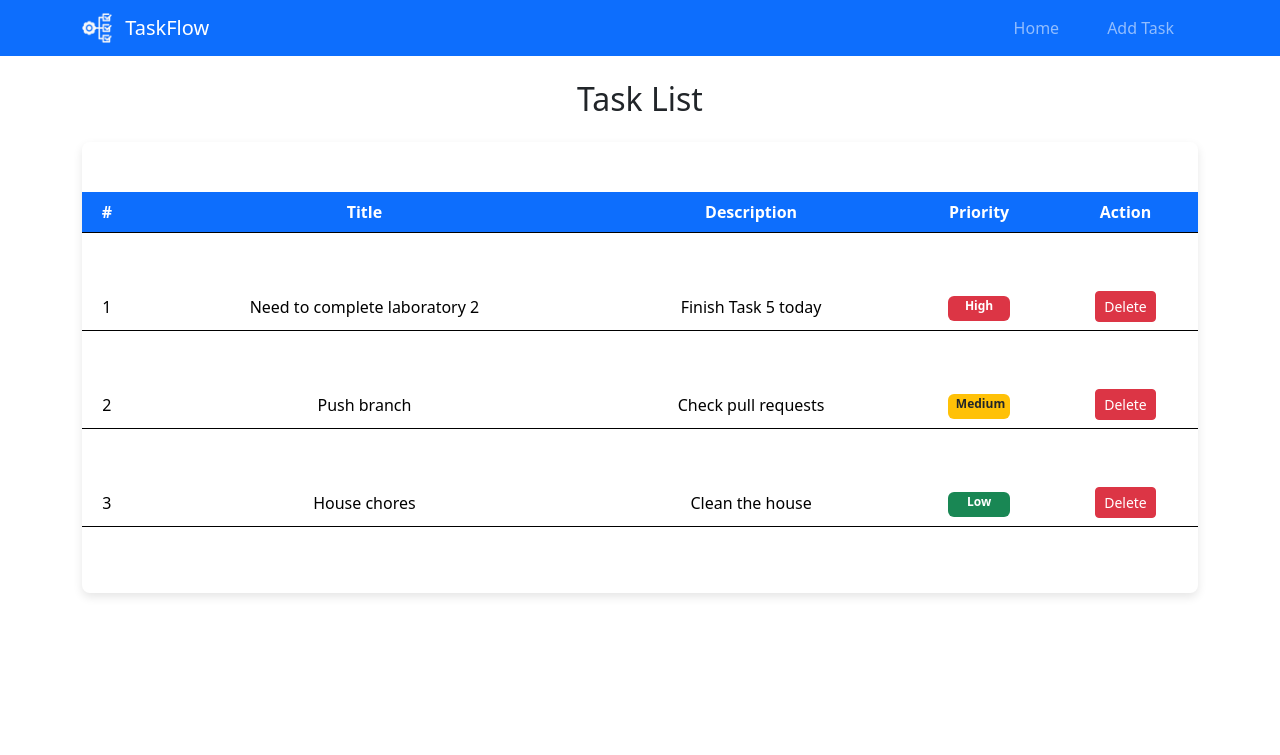
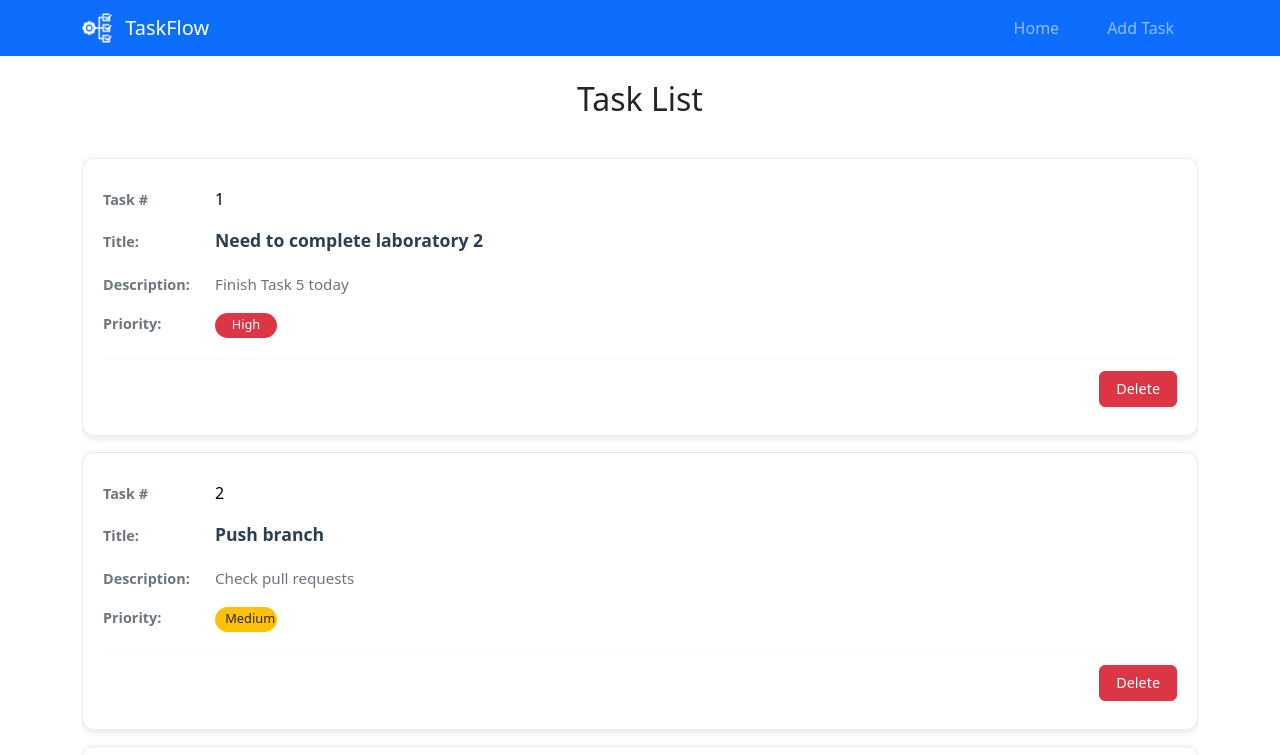
Before and after one commit to pugarioo/TaskFlow, a React (Create React App) app: page / in a window 1280 px wide. Shown: the top 755 px of the page. Built offline with nearby package versions, Linux system fonts and the light colour scheme.

Commit message:
fix homepage UI

```diff
--- a/src/App.css
+++ b/src/App.css
@@ -61,47 +61,149 @@ h2 {
   font-style: italic;
 }
 
-.table {
+/* Modern Card-like Table Styling */
+.modern-card-table {
   margin: 0 auto;
   width: 100%;
   background-color: transparent;
-  border-radius: 8px;
-  overflow: visible;
+  border: none;
   border-collapse: separate;
-  border-spacing: 0 50px;
+  border-spacing: 0 16px;
 }
 
-.table th {
-  background-color: #0d6efd !important;
-  color: white !important;
-  text-align: center;
-  vertical-align: middle;
+.modern-card-table thead {
+  display: none; /* Hide the header for a cleaner card look */
 }
 
-.table tr {
-  margin-bottom: 1rem;
-  border: 2px solid black;
+.modern-card-table tbody tr {
+  display: block;
+  background: white;
+  border-radius: 12px;
+  box-shadow: 0 2px 8px rgba(0, 0, 0, 0.1);
+  margin-bottom: 16px;
+  padding: 20px;
+  border: 1px solid #e9ecef;
+  transition: all 0.3s ease;
+  position: relative;
 }
 
-.table td {
-  vertical-align: middle;
-  text-align: center;
+.modern-card-table tbody tr:hover {
+  transform: translateY(-2px);
+  box-shadow: 0 4px 16px rgba(0, 0, 0, 0.15);
+  border-color: #0d6efd;
+}
 
-  background-color: white;
-  padding: 10px;
+.modern-card-table tbody tr td {
+  display: block;
+  border: none;
+  padding: 8px 0;
+  text-align: left;
+  background: transparent;
+  position: relative;
+}
+
+.modern-card-table tbody tr td:before {
+  content: attr(data-label);
+  font-weight: 600;
+  color: #6c757d;
+  display: inline-block;
+  width: 100px;
+  margin-right: 12px;
+  font-size: 0.9rem;
+}
+
+.modern-card-table tbody tr td:first-child:before {
+  content: "Task #";
+}
+
+.modern-card-table tbody tr td:nth-child(2):before {
+  content: "Title:";
+}
+
+.modern-card-table tbody tr td:nth-child(3):before {
+  content: "Description:";
+}
+
+.modern-card-table tbody tr td:nth-child(4):before {
+  content: "Priority:";
+}
+
+.modern-card-table tbody tr td:nth-child(5):before {
+  content: "Action:";
+}
+
+.modern-card-table tbody tr td:nth-child(5) {
+  text-align: right;
+  margin-top: 12px;
+  padding-top: 12px;
+  border-top: 1px solid #f8f9fa;
+}
+
+.modern-card-table tbody tr td:nth-child(5):before {
+  display: none;
 }
 
 .table-responsive {
-  border-radius: 8px;
-  overflow: hidden;
-  box-shadow: 0 4px 10px rgba(0, 0, 0, 0.1);
+  background: transparent;
+  border: none;
+  box-shadow: none;
   margin-bottom: 2rem;
+  padding: 0;
 }
 
+/* Handle the "no tasks" state */
+.modern-card-table tbody tr:has(.no-tasks) {
+  background: #f8f9fa;
+  border: 2px dashed #dee2e6;
+  text-align: center;
+  padding: 40px 20px;
+}
+
+.modern-card-table tbody tr:has(.no-tasks) td {
+  display: block;
+  border: none;
+  padding: 0;
+  text-align: center;
+  font-size: 1.1rem;
+  color: #6c757d;
+}
+
+/* Task title styling */
+.modern-card-table tbody tr td:nth-child(2) {
+  font-weight: 600;
+  font-size: 1.1rem;
+  color: #2c3e50;
+  margin-bottom: 4px;
+}
+
+/* Task description styling */
+.modern-card-table tbody tr td:nth-child(3) {
+  color: #6c757d;
+  font-size: 0.95rem;
+  line-height: 1.4;
+}
+
+/* Priority badge improvements */
+.modern-card-table .badge {
+  font-size: 0.8rem;
+  padding: 0.4em 0.8em;
+  border-radius: 20px;
+  font-weight: 500;
+}
+
+/* Delete button improvements */
+.modern-card-table .delete-btn {
+  border-radius: 6px;
+  font-weight: 500;
+  padding: 0.4rem 1rem;
+  font-size: 0.9rem;
+}
+
+/* General badge styling - overridden by modern-card-table specific styles */
 .badge {
   font-size: 0.9rem;
   padding: 0.5em 0.8em;
-  height:25px;
+  height: 25px;
   width: 62px;
 }
 
--- a/src/components/TaskListView.js
+++ b/src/components/TaskListView.js
@@ -9,7 +9,7 @@ function TaskListView({ tasks, deleteTask }) {
       <h2 className="mb-4 text-center">Task List</h2>
 
       <div className="table-responsive">
-        <Table className="">
+        <Table className="modern-card-table">
           <thead>
             <tr>
               <th>#</th>
@@ -22,11 +22,11 @@ function TaskListView({ tasks, deleteTask }) {
           <tbody>
             {tasks.length > 0 ? (
               tasks.map((task, index) => (
-                <tr key={task.id}>
-                  <td>{index + 1}</td>
-                  <td>{task.title}</td>
-                  <td>{task.description}</td>
-                  <td>
+                <tr key={task.id} className="task-card">
+                  <td data-label="Task #">{index + 1}</td>
+                  <td data-label="Title">{task.title}</td>
+                  <td data-label="Description">{task.description}</td>
+                  <td data-label="Priority">
                     <span
                       className={`badge ${
                         task.priority === 'High'
@@ -39,11 +39,12 @@ function TaskListView({ tasks, deleteTask }) {
                       {task.priority}
                     </span>
                   </td>
-                  <td>
+                  <td data-label="Action">
                     <Button
                       variant="danger"
                       size="sm"
                       onClick={() => deleteTask(task.id)}
+                      className="delete-btn"
                     >
                       Delete
                     </Button>
@@ -52,7 +53,7 @@ function TaskListView({ tasks, deleteTask }) {
               ))
             ) : (
               <tr>
-                <td colSpan="5" className="text-center text-muted">
+                <td colSpan="5" className="text-center text-muted no-tasks">
                   No tasks available.
                 </td>
               </tr>
```
